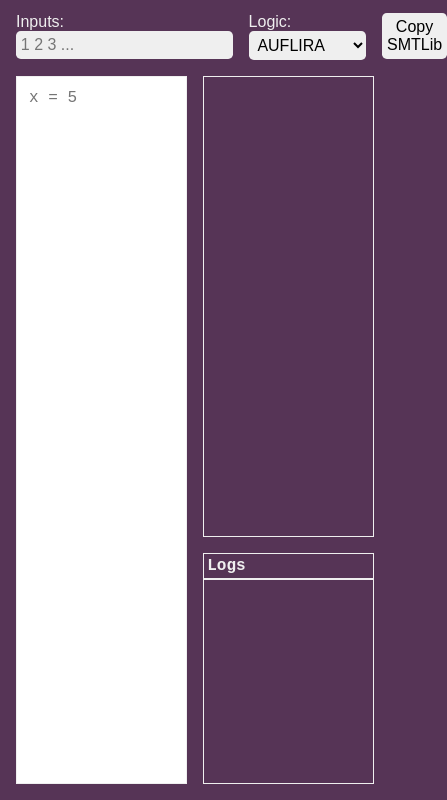
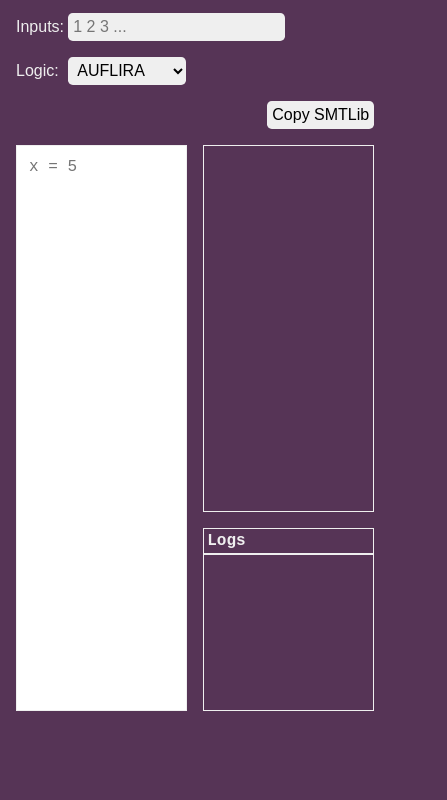
Before and after one commit to Elkwizard/SSMT, a plain HTML site: page interactive/index.html in a window 390 px wide. Shown: the part 117-917 px from the top of the page, 447 px wide, since content can reach past the window. After the commit the page ends 844 px from the top, so only its background shows below. Drawn offline with Linux system fonts and the light colour scheme; a script that the page names is missing; a web font is replaced by a local one.

Commit message:
improved responsiveness and cohesiveness of positioning using CSS grid

```diff
--- a/interactive/index.html
+++ b/interactive/index.html
@@ -9,7 +9,7 @@
 	<link rel="icon" href="../ssmt-language-support/Icon.svg" type="image/svg+xml">
 </head>
 <body>
-	<h1>SSMT Interactive Compiler</h1>
+	<h1 id="header">SSMT Interactive Compiler</h1>
 	<div id="inputRow">
 		<div>
 			<label for="inputs">Inputs:</label>
@@ -53,13 +53,11 @@
 			<button id="copyOutput">Copy SMTLib</button>
 		</div>
 	</div>
-	<main id="panels">
 	<div id="inputPanel">
 		<textarea id="input" spellcheck="false" placeholder="x = 5"></textarea>
 		<pre id="highlighting"></pre>
 	</div>
 	<pre id="output"></pre>
 	<ol id="prints"></ol>
-	</main>
 </body>
 </html>
--- a/interactive/style.css
+++ b/interactive/style.css
@@ -17,47 +17,45 @@
 
 body {
 	background: var(--blue);
-	display: flex;
+	display: grid;
+	grid-template-columns: 1fr 1fr;
+	grid-template-rows: auto auto 2fr 1fr;
 	flex-direction: column;
 	gap: 1em;
 	padding: 1em;
+	grid-template-areas:
+		"header header"
+		"config config"
+		"input output"
+		"input print";
+	height: 100vh;
 }
 
-h1 {
+#header {
 	font-family: Impact, Haettenschweiler, 'Arial Narrow Bold', sans-serif;
 	letter-spacing: 0.1ch;
 	font-weight: normal;
 	color: var(--white);
+	grid-area: header;
 }
 
-#panels {
-	display: grid;
-	grid-template-columns: 1fr 1fr;
-	grid-template-rows: 2fr 1fr;
-	gap: 1em;
-	width: 100%;
-	height: calc(100vh - 8.5rem);
+#output, #inputPanel > *, #prints {
+	overflow: auto;
+	border: 1px var(--white) solid;
+	padding: 0.75em;
 
 	&, * {
 		font-family: "Cascadia Code", monospace;
 	}
 }
 
-#output, #inputPanel > *, #prints {
-	overflow: auto;
-	border: 1px var(--white) solid;
-	padding: 0.75em;
-}
-
 #inputPanel {
-	grid-row: 1/3;
-	grid-column: 1;
+	grid-area: input;
 }
 
 #prints {
+	grid-area: print;
 	color: var(--white);
-	grid-column: 2;
-	grid-row: 2;
 	padding: 0;
 
 	&::before {
@@ -82,6 +80,7 @@ h1 {
 }
 
 #inputPanel {
+	grid-area: input;
 	position: relative;
 
 	> * {
@@ -111,11 +110,13 @@ h1 {
 }
 
 #output {
+	grid-area: output;
 	color: var(--white);
 	font-size: 0.8rem;
 }
 
 #inputRow {
+	grid-area: config;
 	display: flex;
 	flex-direction: row;
 	gap: 1em;
@@ -144,6 +145,17 @@ h1 {
 	}
 }
 
+@media (max-width: 37rem) {
+	#inputRow {
+		flex-direction: column;
+
+		label {
+			display: inline-block;
+			width: 3em;
+		}
+	}
+}
+
 button {
 	cursor: pointer;
 }
```
Lines whose indentation alone changed are shown as unchanged.
